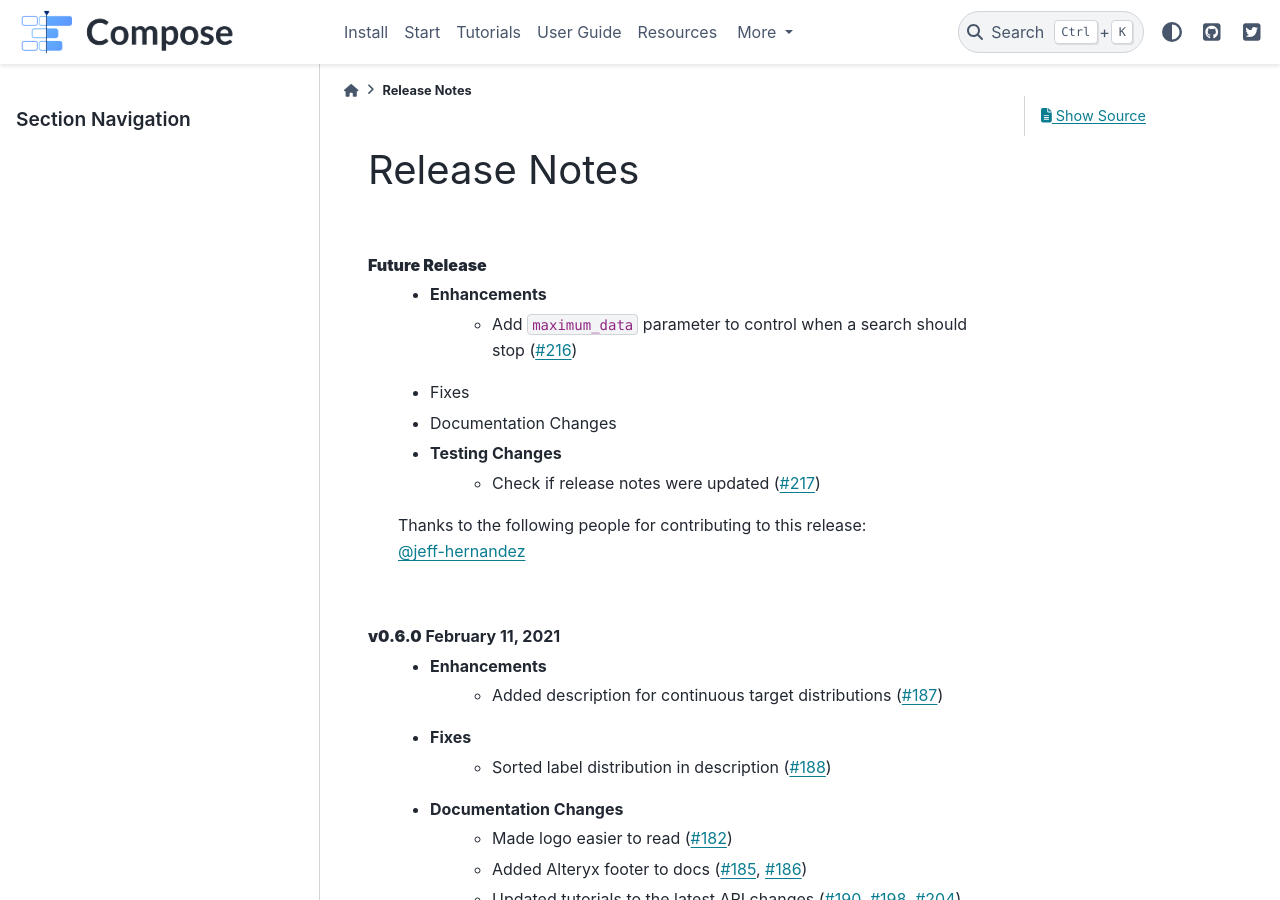
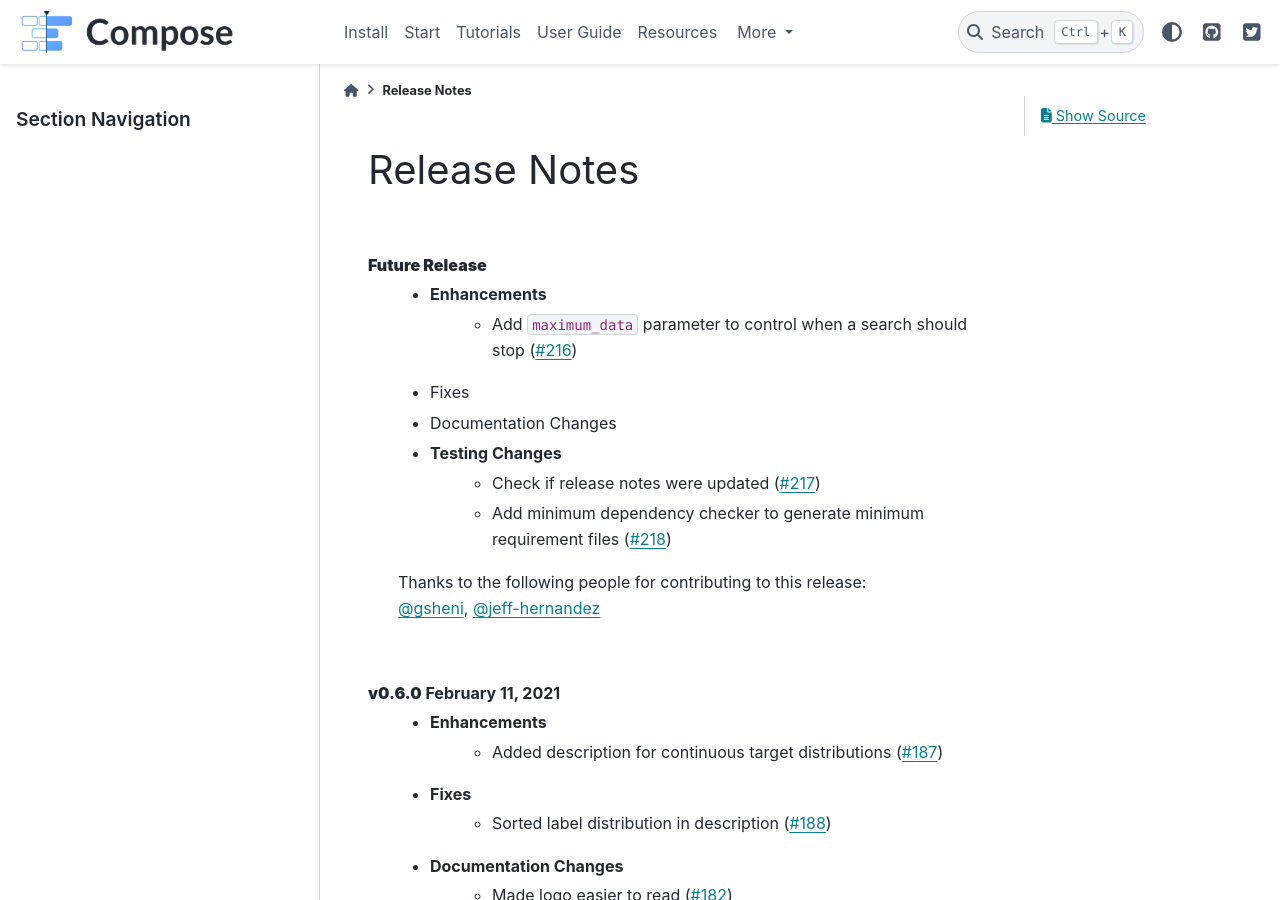
Before and after one commit to alteryx/compose, a Sphinx documentation site: the page built from docs/source/release_notes.rst, in a window 1280 px wide and 900 px high. Built offline with Sphinx 7.4.7 and the PyData theme 0.15.4, drawn with Linux system fonts in a browser that asks for light colours; comment, search, counter and statistics services are not loaded.

Commit message:
update release notes

```diff
--- a/docs/source/release_notes.rst
+++ b/docs/source/release_notes.rst
@@ -11,9 +11,10 @@ Release Notes
     * Documentation Changes
     * Testing Changes
         * Check if release notes were updated (:pr:`217`)
+        * Add minimum dependency checker to generate minimum requirement files (:pr:`218`)
 
     | Thanks to the following people for contributing to this release:
-    | :user:`jeff-hernandez`
+    | :user:`gsheni`, :user:`jeff-hernandez`
 
 |
 
```
